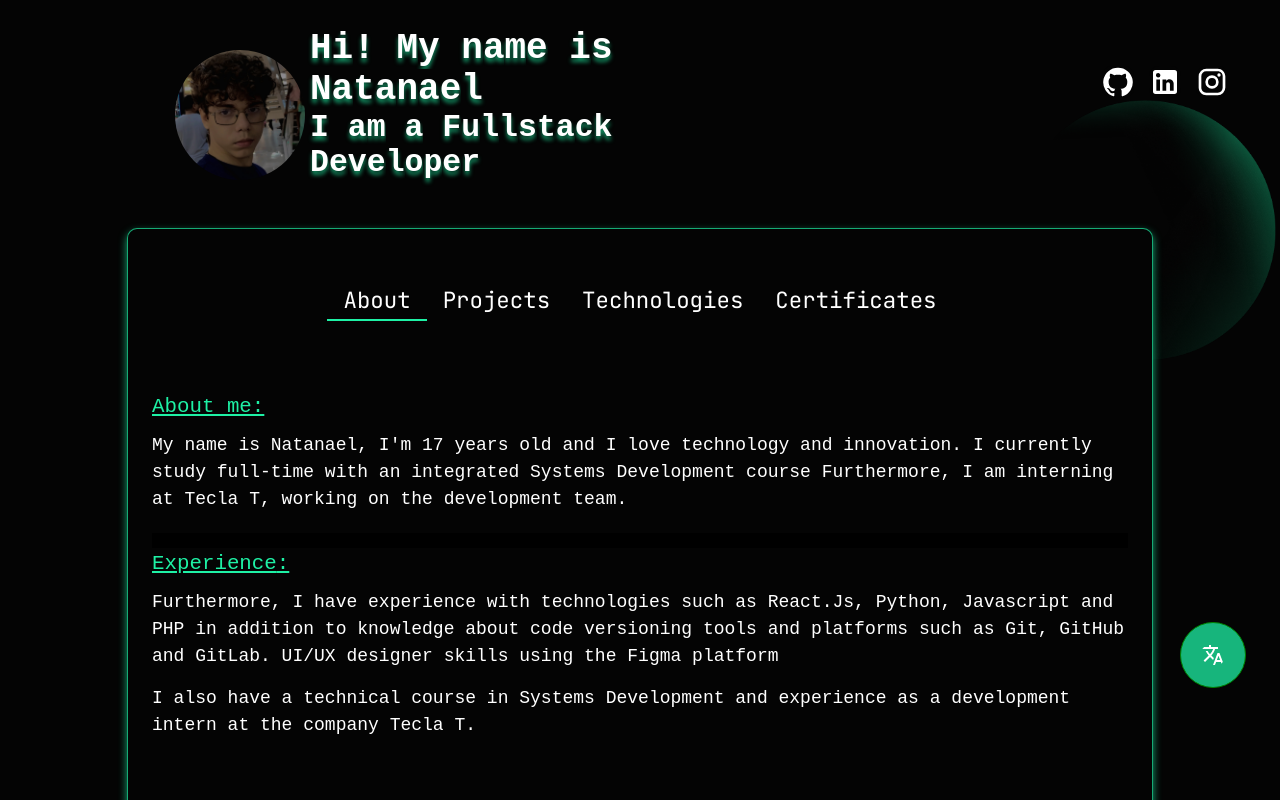
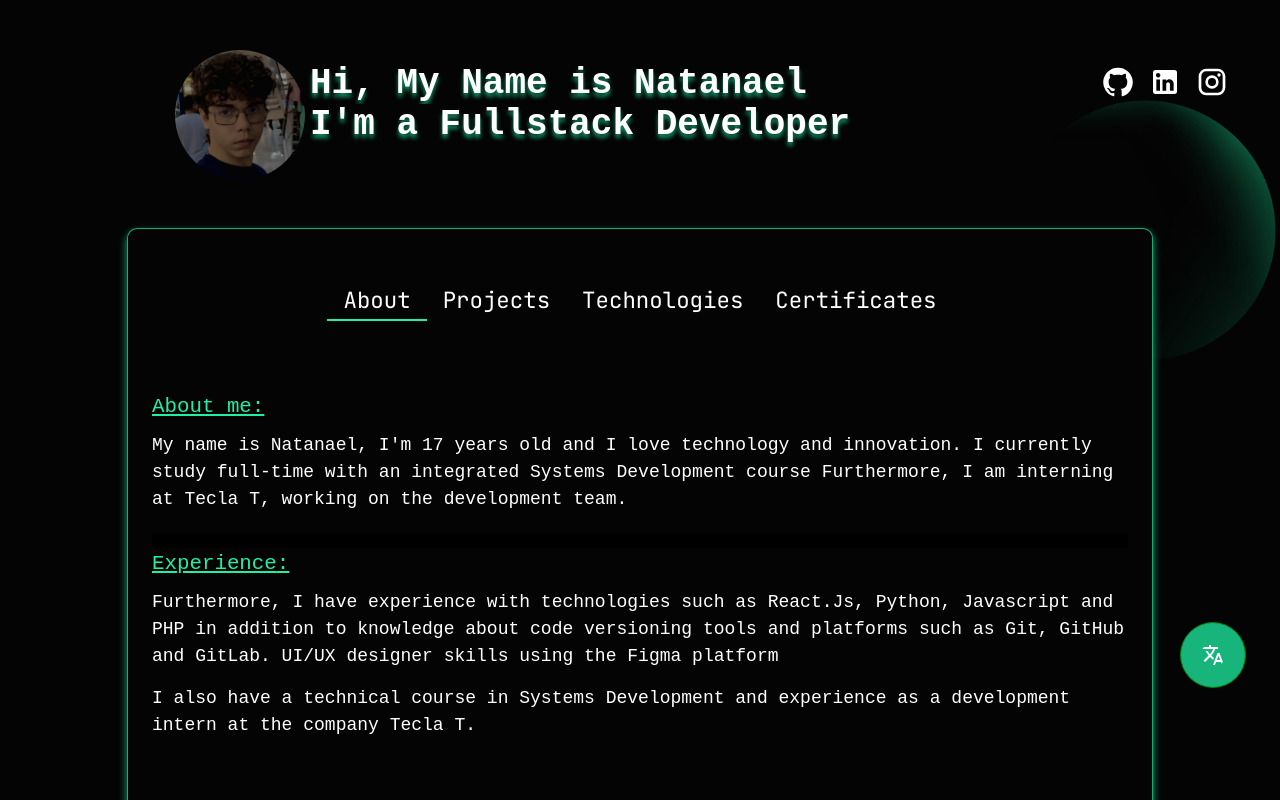
Before and after one commit to NatanaelBraga-dev/portifolio, a React (Create React App) app: page / in a window 1280 px wide. Shown: the top 800 px of the page. Built offline with nearby package versions, Linux system fonts and the light colour scheme; a web font is replaced by a local one.

Commit message:
finish the development of animated presentation text

```diff
--- a/package.json
+++ b/package.json
@@ -15,6 +15,7 @@
     "react-dom": "^18.2.0",
     "react-i18next": "^15.0.2",
     "react-scripts": "5.0.1",
+    "react-type-animation": "^3.2.0",
     "styled-components": "^6.1.13",
     "typewriter-effect": "^2.21.0",
     "web-vitals": "^3.0.4",
--- a/src/App.js
+++ b/src/App.js
@@ -1,20 +1,17 @@
-import React, { useRef, useEffect, useState } from "react";
-import gsap from "gsap";
+import React, { useEffect, useState } from "react";
 import IconButton from '@mui/material/IconButton';
-import './i18n';
-import { useTranslation } from 'react-i18next';
 import TranslateIcon from '@mui/icons-material/Translate';
 import foto_perfil from './images/foto_perfil.jpeg';
 import LabTabs, { Theme } from './components/interactive_window/janela_interativa';
 import { ThemeProvider } from '@mui/material/styles';
 import Circle from './images/Ellipse.png'
+import { TypeAnimation } from 'react-type-animation';
 import {
   DivApp,
   GlobalStyle,
   PresentationArea,
   PresentationContainer,
   PresentationText,
-  PresentationText2,
   ContainerFotoPerfil,
   FotoPerfil,
   ContainerIcons,
@@ -90,53 +87,8 @@ function App() {
     setCurrentTab(newValue);
   };
   // Animação de digitação
-  const textRef1 = useRef(null);
-  const textRef2 = useRef(null);
-
-  const { t, i18n } = useTranslation();
-  const [language, setLanguage] = useState('en');
-
-  // Função de animação
-  const runTypewriterAnimation = (text1, text2) => {
-    textRef1.current.innerHTML = "";
-    textRef2.current.innerHTML = "";
-
-    const splitText1 = text1.split("");
-    const splitText2 = text2.split("");
-    const tl = gsap.timeline();
-
-    splitText1.forEach((char, i) => {
-      const span = document.createElement("span");
-      span.innerHTML = char;
-      textRef1.current.appendChild(span);
-      tl.fromTo(span, { opacity: 0 }, { opacity: 1, duration: 0.1 }, i * 0.1);
-    });
-
-    splitText2.forEach((char, i) => {
-      const span = document.createElement("span");
-      span.innerHTML = char;
-      textRef2.current.appendChild(span);
-      tl.fromTo(span, { opacity: 0 }, { opacity: 1, duration: 0.1 }, (splitText1.length * 0.1) + i * 0.1);
-    });
-
-    // Reinicia a animação a cada 15 segundos
-    setTimeout(() => runTypewriterAnimation(text1, text2), 15000);
-  };
-
-  // Efeito para controlar a animação
-  useEffect(() => {
-    const text1 = t("Hi! My name is Natanael");
-    const text2 = t("I am a Fullstack Developer");
-
-    runTypewriterAnimation(text1, text2);
-  }, [t, language]); // Atualiza a animação quando a linguagem muda
 
   // Função da tradução da página
-  const toggleLanguage = () => {
-    const newLanguage = language === 'en' ? 'pt' : 'en';
-    i18n.changeLanguage(newLanguage);
-    setLanguage(newLanguage);
-  };
 
   // Hover do material translateIcon
   const [hover, setHover] = useState(false);
@@ -149,8 +101,18 @@ function App() {
           <FotoPerfil src={foto_perfil} alt="foto de perfil" />
         </ContainerFotoPerfil>
         <PresentationContainer>
-          <PresentationText ref={textRef1}>{t('Hi! My name is Natanael')}</PresentationText>
-          <PresentationText2 ref={textRef2}>{t('I am a Fullstack Developer')}</PresentationText2>
+          <PresentationText>
+            <TypeAnimation
+              sequence={[
+                `Hi, My Name is Natanael\nI'm a Fullstack Developer`,
+                  8000,
+                  "",
+                ]}
+                speed={50}
+                style={{ whiteSpace: 'pre-line', fontSize: '36px', }}
+                repeat={Infinity}
+              />
+          </PresentationText>
         </PresentationContainer>
         <ContainerIcons>
           <a href="https://github.com/NatanaelBraga-dev" target="_blank" rel="noopener noreferrer"><GitHubIconStyled /></a>
@@ -179,7 +141,6 @@ function App() {
             transition: 'box-shadow 0.4s ease-in-out',
             boxShadow: hover ? ' 0px 0px 6px 8px rgba(30, 241, 165, 0.7)' : 'none',
           }}
-            onClick={toggleLanguage}
             onMouseEnter={() => setHover(true)}
             onMouseLeave={() => setHover(false)}>
           </TranslateIcon>
--- a/src/style.js
+++ b/src/style.js
@@ -65,14 +65,8 @@ export const PresentationText = styled.div`
   font-size: 36px;
   position: relative;
   text-shadow: 0px 4px 4px #1EF1A599;
-`;
-
-export const PresentationText2 = styled.div`
-  font-family: 'JetBrains-Mono', monospace;
-  font-size: 31.5px;
-  position: relative;
-  text-shadow: 0px 4px 4px #1EF1A599;
-  font-weight: 600;
+  background-color: transparent;
+  width: 800px;
 `;
 
 export const ContainerFotoPerfil = styled.div`
```
Also changed, not shown: 1 other file (tests, documents, lock files or other folders).
